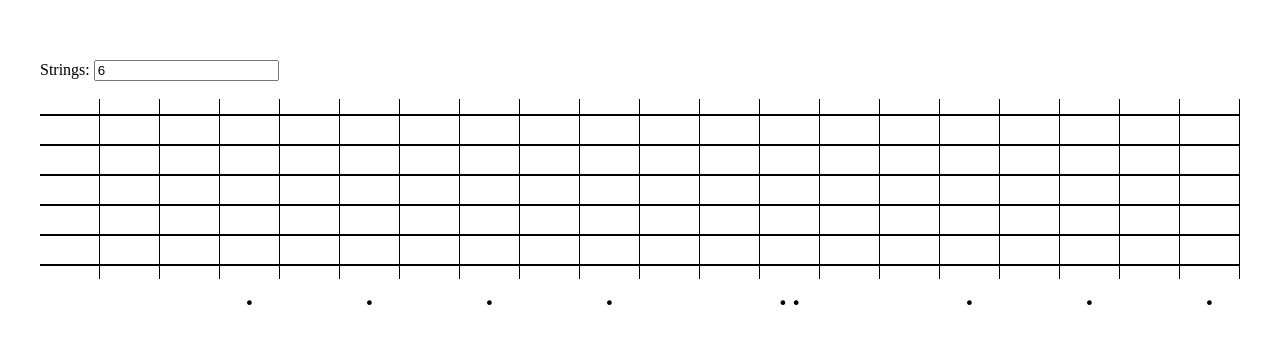
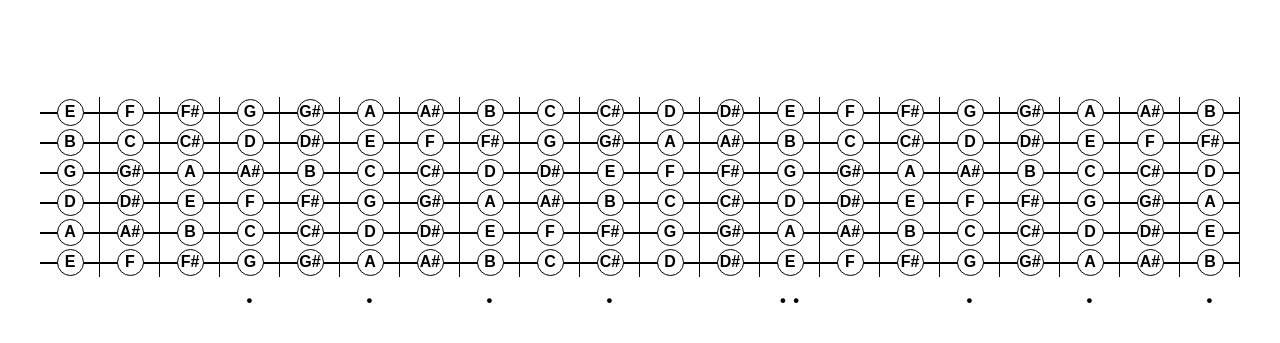
Before and after one commit to lassediercks/fretatonic, a Vue app: page / in a window 1280 px wide. Shown: the part 231-574 px from the top of the page. Built offline with nearby package versions, Linux system fonts and the light colour scheme.

Commit message:
add standard tuning

```diff
--- a/src/App.vue
+++ b/src/App.vue
@@ -1,5 +1,5 @@
 <template>
-  Strings: <input type="number" v-model="strings" />
+  <!-- Strings: <input type="number" v-model="strings" /> -->
   <br />
   <br />
   <div class="fretboard">
@@ -9,7 +9,11 @@
         v-for="(string, index) in [...Array(strings)]"
         :key="`string-${index}`"
       >
-        <div class="string-fret" v-for="fret in frets" :key="fret"></div>
+        <div class="string-fret" v-for="(fret, findex) in frets" :key="fret">
+          <div class="string-fret-indicator">
+            {{ notes[findex + notes.indexOf(tuning[index])] }}
+          </div>
+        </div>
         <div class="string"></div>
       </div>
     </div>
@@ -25,12 +29,65 @@
 </template>
 
 <script>
+const notes = [
+  "C",
+  "C#",
+  "D",
+  "D#",
+  "E",
+  "F",
+  "F#",
+  "G",
+  "G#",
+  "A",
+  "A#",
+  "B",
+  "C",
+  "C#",
+  "D",
+  "D#",
+  "E",
+  "F",
+  "F#",
+  "G",
+  "G#",
+  "A",
+  "A#",
+  "B",
+  "C",
+  "C#",
+  "D",
+  "D#",
+  "E",
+  "F",
+  "F#",
+  "G",
+  "G#",
+  "A",
+  "A#",
+  "B",
+  "C",
+  "C#",
+  "D",
+  "D#",
+  "E",
+  "F",
+  "F#",
+  "G",
+  "G#",
+  "A",
+  "A#",
+  "B",
+];
 const singleDotFrets = [3, 5, 7, 9, 15, 17, 19, 21];
+const tuning = ["E", "A", "D", "G", "B", "E"];
 export default {
   name: "App",
   components: {},
   data() {
     return {
+      tuning: tuning.reverse(),
+      notes,
       strings: 6,
       singleDotFrets,
       frets: 20,
@@ -64,6 +121,7 @@ body {
   height: 30px;
   display: flex;
   align-items: center;
+  justify-content: center;
 }
 
 .string {
@@ -75,6 +133,27 @@ body {
   flex: 1;
   height: 2px;
   background: #000;
+}
+.string-fret {
+  position: relative;
+  z-index: 5;
+  border-radius: 15px;
+  text-align: center;
+  width: 90px;
+}
+.string-fret-indicator {
+  font-family: sans-serif;
+  font-weight: bold;
+  display: inline-flex;
+  background: white;
+  border-radius: 15px;
+  height: 15px;
+  width: 15px;
+  padding: 5px;
+  border: 1px solid black;
+  text-align: center;
+  justify-content: center;
+  align-items: center;
 }
 
 .frets {
```
